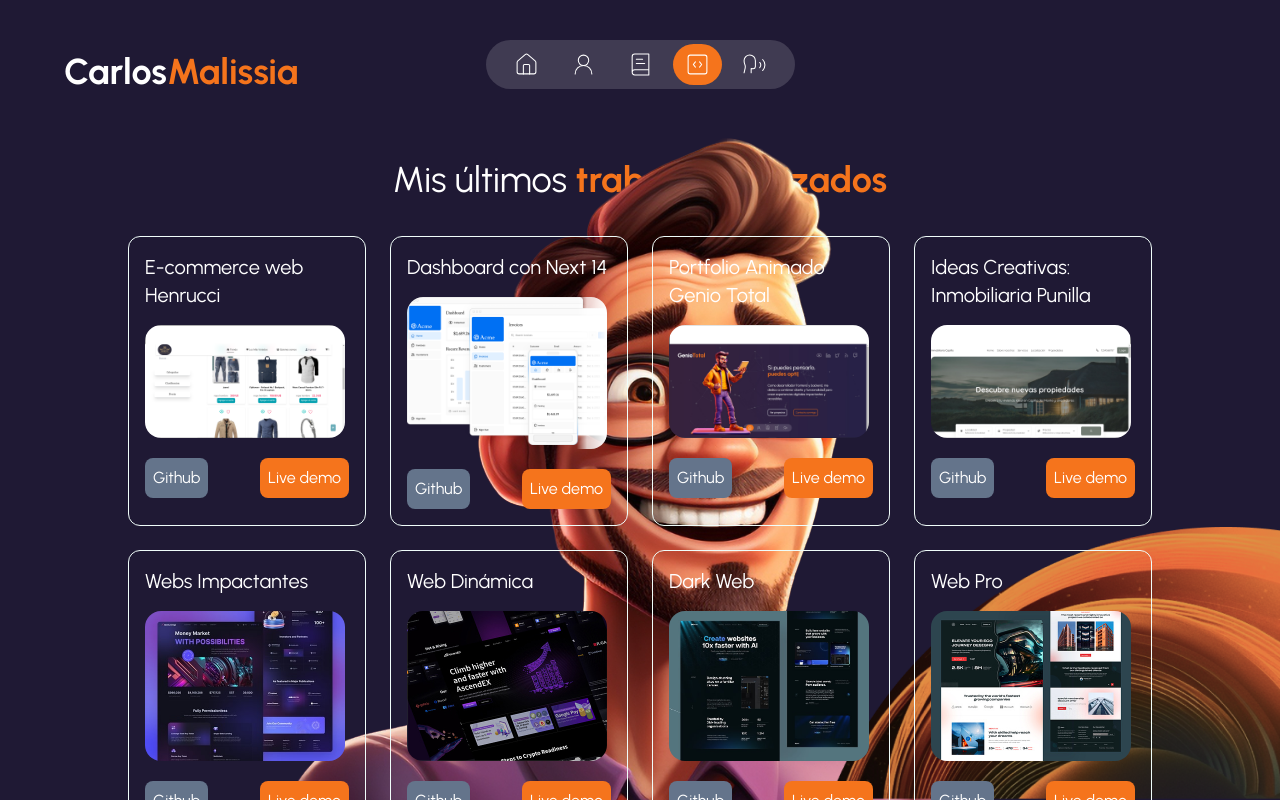
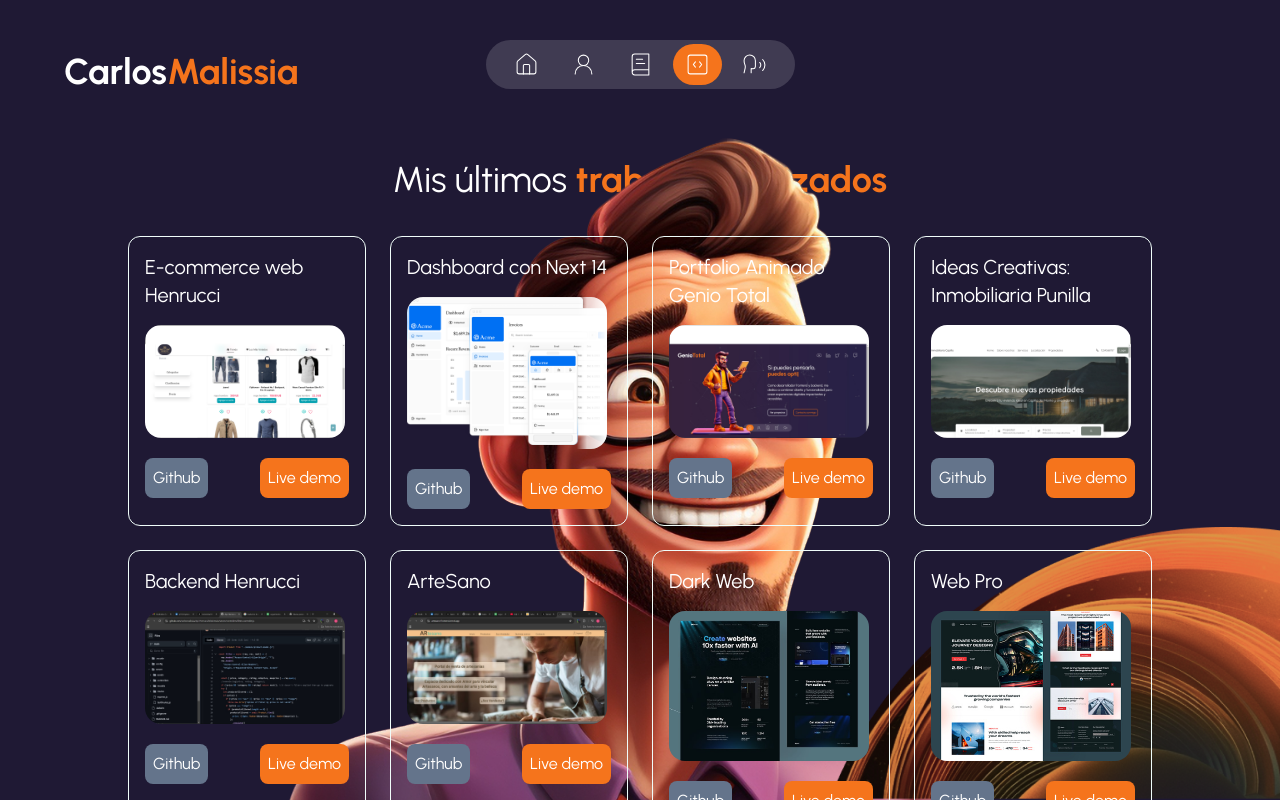
Before and after one commit to carlosmalissia/MyPortfolio, a Next.js app: page /portfolio in a window 1280 px wide. Shown: the top 800 px of the page. Built offline with nearby package versions, Linux system fonts and the light colour scheme.

Commit message:
Update data.tsx

```diff
--- a/data.tsx
+++ b/data.tsx
@@ -218,17 +218,17 @@ export const dataPortfolio = [
     },
     {
         id: 5,
-        title: "Webs Impactantes",
-        image: "/image-5.jpg",
-        urlGithub: "",
-        urlDemo: "#!",
+        title: "Backend Henrucci",
+        image: "/foto api henrucci.jpg",
+        urlGithub: "https://github.com/carlosmalissia/Api-Henrucci",
+        urlDemo: "https://github.com/carlosmalissia/Api-Henrucci",
     },
     {
         id: 6,
-        title: "Web Dinámica",
-        image: "/image-6.jpg",
-        urlGithub: "#!",
-        urlDemo: "#!",
+        title: "ArteSano",
+        image: "/artesano-foto.jpg",
+        urlGithub: "https://github.com/carlosmalissia/artesano-frontend",
+        urlDemo: "https://artesano-frontend.vercel.app/",
     },
     {
         id: 7,
```
